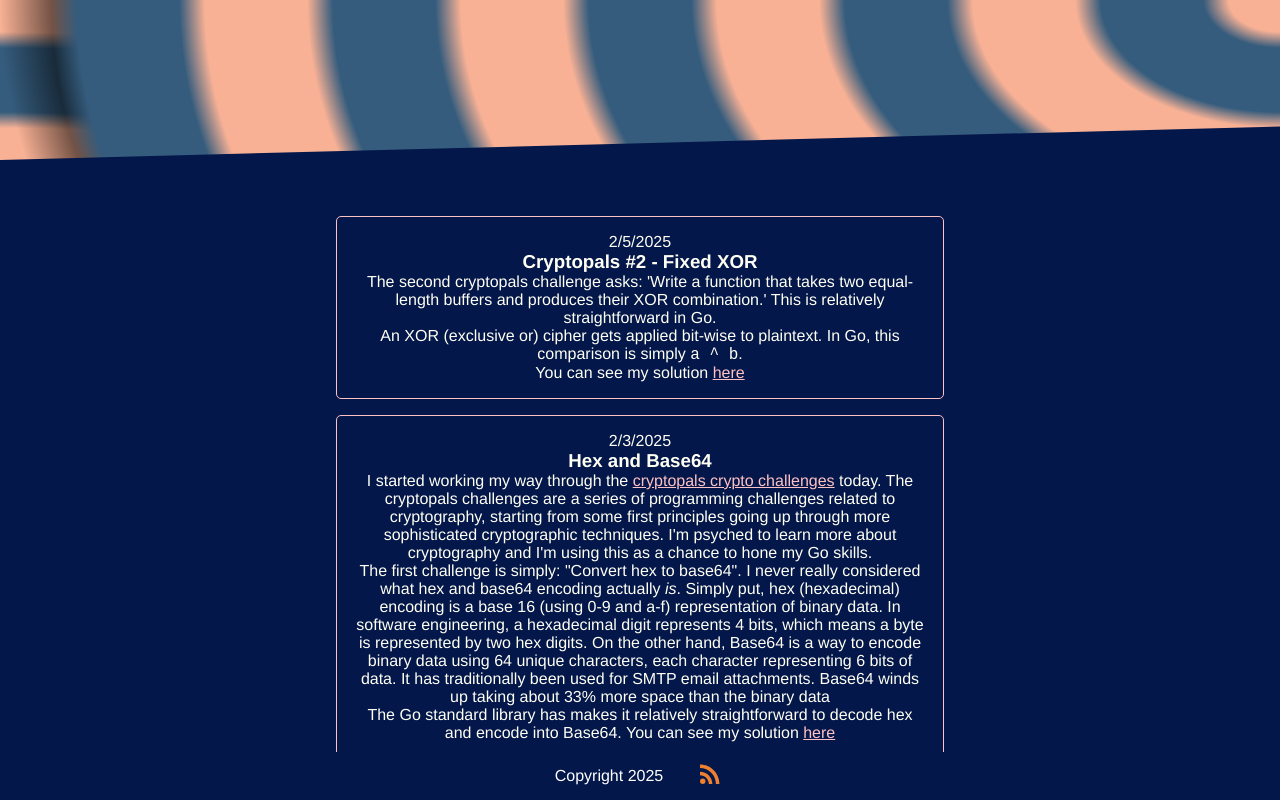
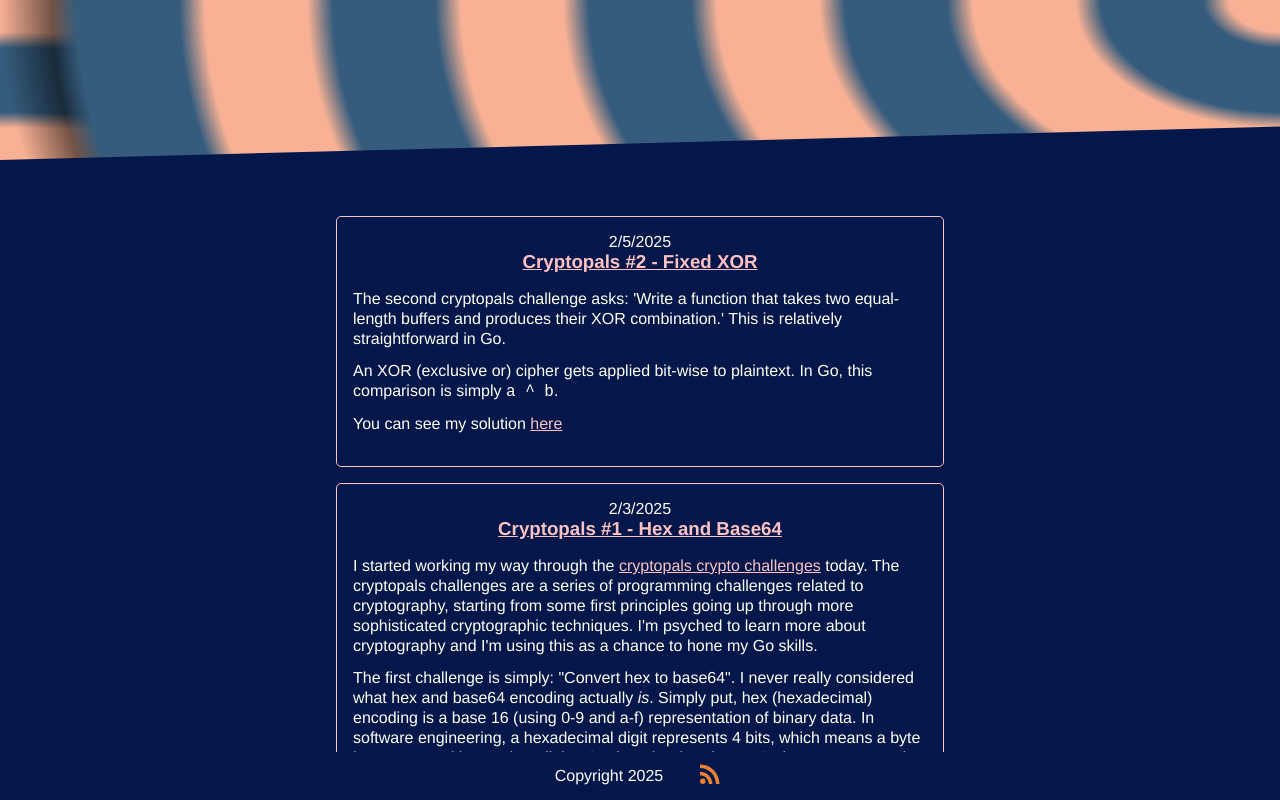
Before and after one commit to iamtimleonard/portfolio, a Next.js app: page /blog in a window 1280 px wide. Shown: the top 800 px of the page. Built offline with nearby package versions, Linux system fonts and the light colour scheme.

Commit message:
feat(blog): styles and other updates

```diff
--- a/app/blog/[id]/page.tsx
+++ b/app/blog/[id]/page.tsx
@@ -4,14 +4,15 @@ import { redirect } from "next/navigation"
 
 const Page = ({ params }) => {
   const id = params.id
-  const entry = entries.find((entry) => id === entry.id)
+  const entry = entries.find((entry) => id === entry.id.toString())
+
   if (!entry) return redirect('/blog')
   return (
     <div className={styles.blog}>
       <article className={styles.entry}>
         <p className={styles.date}>{new Date(entry.date).toLocaleDateString()}</p>
         <h3 className={styles.title}>{entry.title}</h3>
-        <p className={styles.text}>{entry.text}</p>
+        <div className={styles.post} dangerouslySetInnerHTML={{__html: entry.text}} />
       </article>
     </div>
   )
--- a/app/blog/blog.module.css
+++ b/app/blog/blog.module.css
@@ -10,5 +10,14 @@
     font-family: Helvetica, Arial, sans-serif;
     padding: 1rem;
     margin: 1rem;
+    .post {
+      margin: 1rem 0;
+      text-align: left;
+      line-height: 1.25rem;
+    }
   }
 }
+
+.post p {
+  margin-top: .75rem;
+}
--- a/app/blog/page.tsx
+++ b/app/blog/page.tsx
@@ -1,13 +1,14 @@
 import styles from "./blog.module.css"
 import entries from "../../lib/blog.json"
+import Link from "next/link"
 
 const Page = () => (
   <div className={styles.blog}>
-    {entries.reverse().map((entry) => (
+    {entries.sort((a, b) => new Date(b.date).getTime() - new Date(a.date).getTime()).map((entry) => (
       <article key={entry.id} className={styles.entry}>
         <p className={styles.date}>{new Date(entry.date).toLocaleDateString()}</p>
-        <h3 className={styles.title}>{entry.title}</h3>
-        <div dangerouslySetInnerHTML={{ __html: entry.text}} />
+        <Link href={`/blog/${entry.id}`}><h3 className={styles.title}>{entry.title}</h3></Link>
+        <div className={styles.post} dangerouslySetInnerHTML={{ __html: entry.text}} />
       </article>
     ))}
   </div>
--- a/lib/blog.json
+++ b/lib/blog.json
@@ -7,7 +7,7 @@
     "id": "1"
   },
   {
-    "title": "Hex and Base64",
+    "title": "Cryptopals #1 - Hex and Base64",
     "date": "2025-02-03",
     "text": "<p>I started working my way through the <a href='https://cryptopals.com/'>cryptopals crypto challenges</a> today. The cryptopals challenges are a series of programming challenges related to cryptography, starting from some first principles going up through more sophisticated cryptographic techniques. I'm psyched to learn more about cryptography and I'm using this as a chance to hone my Go skills.</p><p>The first challenge is simply: \"Convert hex to base64\". I never really considered what hex and base64 encoding actually <i>is</i>. Simply put, hex (hexadecimal) encoding is a base 16 (using 0-9 and a-f) representation of binary data. In software engineering, a hexadecimal digit represents 4 bits, which means a byte is represented by two hex digits. On the other hand, Base64 is a way to encode binary data using 64 unique characters, each character representing 6 bits of data. It has traditionally been used for SMTP email attachments. Base64 winds up taking about 33% more space than the binary data</p><p>The Go standard library has makes it relatively straightforward to decode hex and encode into Base64. You can see my solution <a href='https://github.com/iamtimleonard/cryptopals/blob/main/cmd/set_1/challenge_1/main.go'>here</a></p>",
     "tags": ["blog", "cryptopals", "cryptography", "go"],
```
